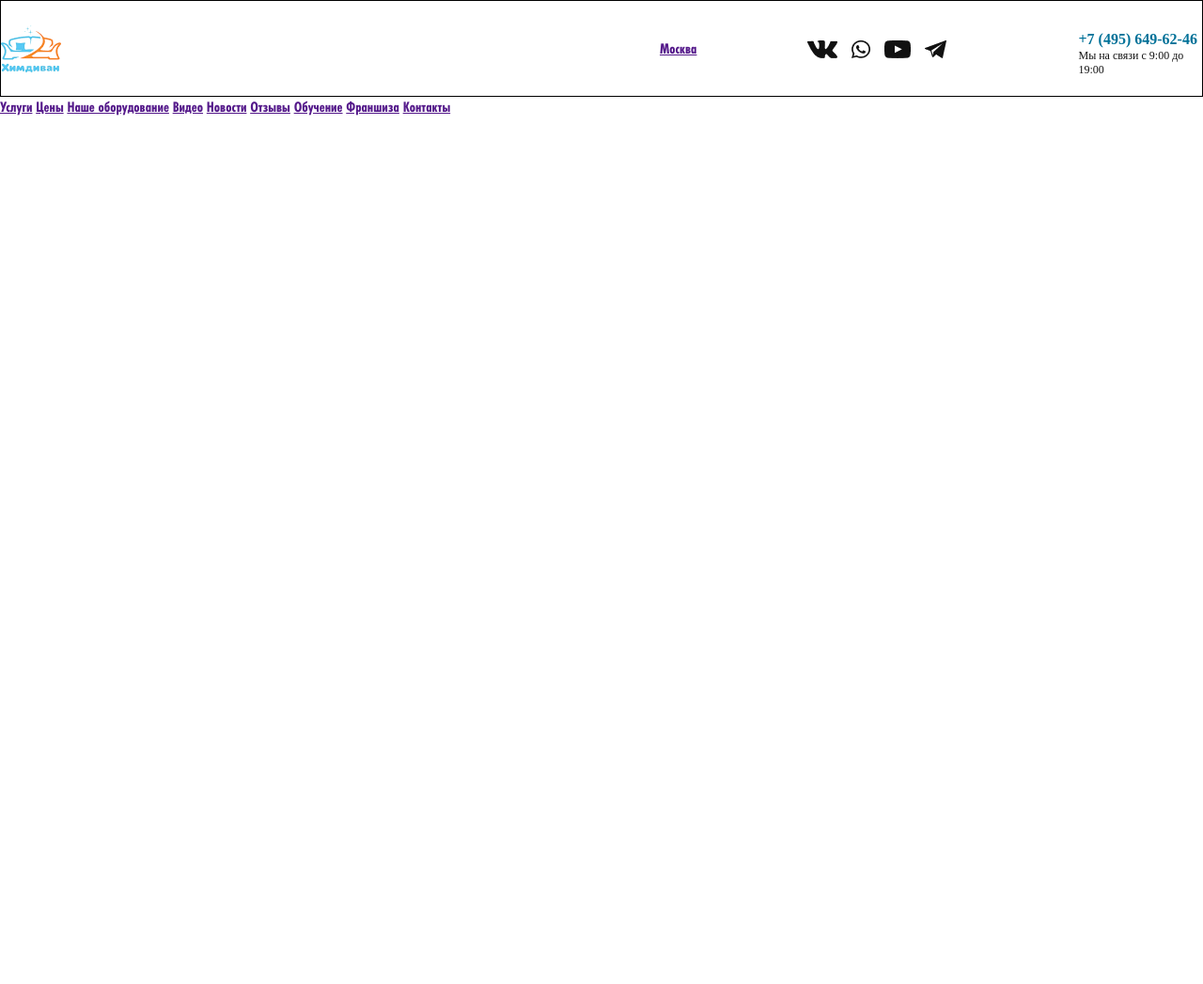
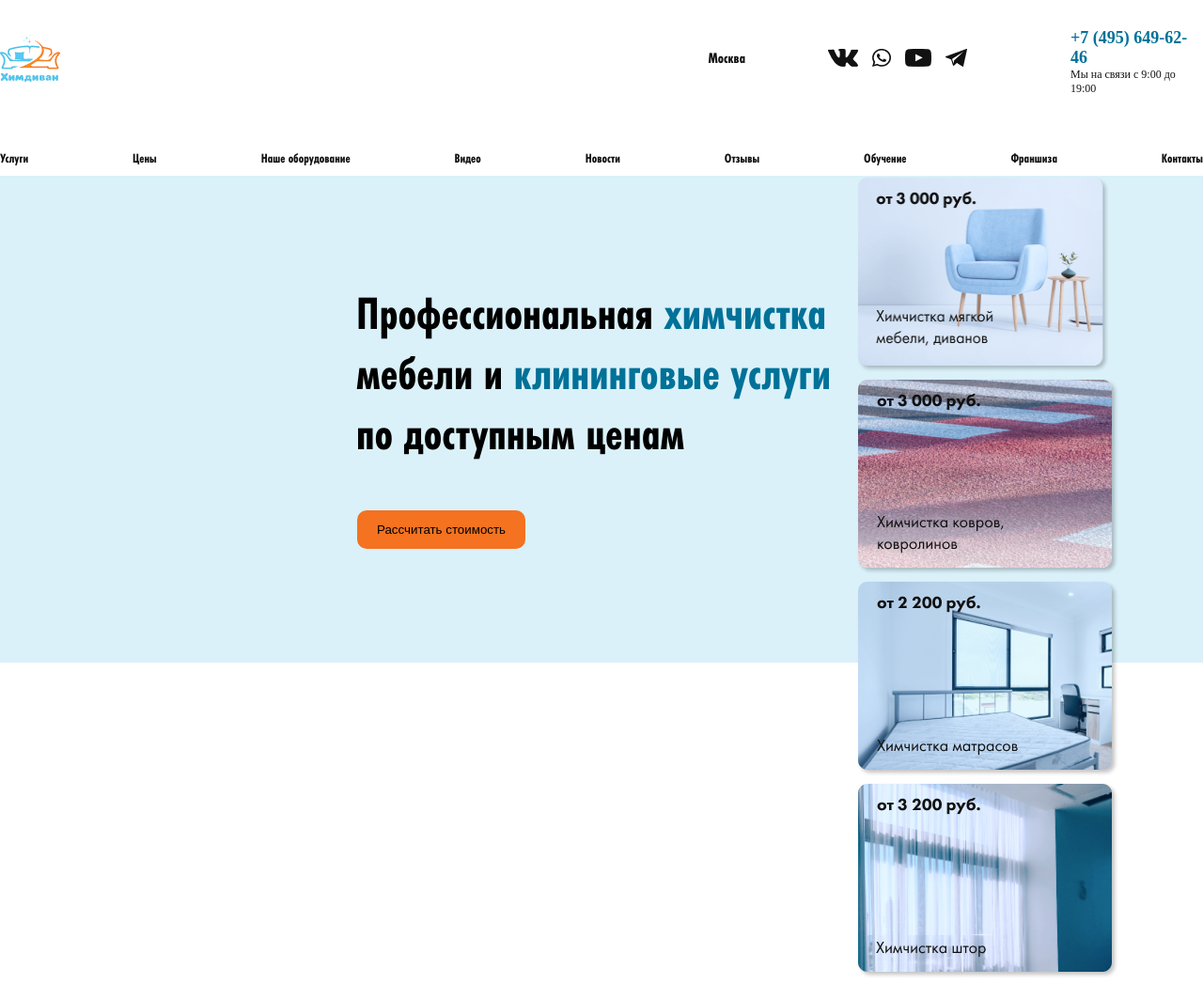
Before and after one commit to janat-sit-k/janat-exams, a plain HTML site: page index.html in a window 1280 px wide. Shown: the whole page at 94% size. Before the commit the page ends 800 px from the top, so only its background shows below. Drawn offline with Linux system fonts and the light colour scheme; files whose address does not match are found by name.

Commit message:
checkpoint

```diff
--- a/index.html
+++ b/index.html
@@ -8,11 +8,12 @@
     <title>Химдиван</title>
   </head>
   <body>
+    <!-- nav start -->
     <div class="container">
       <div class="link">
         <div class="logo">
           <img src="./img/logo-exams.png" alt="" />
-          <a href="">Москва</a>
+          <a class="msk" href="">Москва</a>
         </div>
 
         <div>
@@ -32,7 +33,7 @@
       <nav class="nav">
         <a href="" class="nav__link">Услуги</a>
         <a href="" class="nav__link">Цены</a>
-        <a href="" class="nav__link">Наше оборудование</a>
+        <a href="" class="nav__link"><b> Наше оборудование</b></a>
         <a href="" class="nav__link">Видео</a>
         <a href="" class="nav__link">Новости</a>
         <a href="" class="nav__link">Отзывы</a>
@@ -41,5 +42,35 @@
         <a href="" class="nav__link">Контакты</a>
       </nav>
     </div>
+
+    <!-- nav end -->
+
+    <div class="container-2">
+      <div class="card">
+        <div class="content">
+          <p class="text">
+            Профессиональная<span class="span"> химчистка</span> мебели и<span
+              class="span"
+            >
+              клининговые услуги</span
+            >
+            по доступным ценам
+          </p>
+          <button class="btn">Рассчитать стоимость</button>
+        </div>
+        <div class="content">
+          <div class="img-col">
+            <div class="card-1">
+              <img class="img-1" src="./img/card-1.png" alt="" />
+              <img class="img-2" src="./img/card-2.png" alt="" />
+            </div>
+            <div class="card-2">
+              <img class="img" src="./img/card-3.png" alt="" />
+              <img class="img" src="./img/card-4.png" alt="" />
+            </div>
+          </div>
+        </div>
+      </div>
+    </div>
   </body>
 </html>
--- a/scss/_base.scss
+++ b/scss/_base.scss
@@ -11,8 +11,8 @@
 body{
     margin: 0;
     padding: 0;
-    font-family: 'Futura PT Cond Bold';
-
+    font-family: 'Futura PT Cond Bold',sans-serif;
+    text-decoration: none;
 }
 
 .container{
@@ -21,15 +21,18 @@ body{
 }
 .link{
     display: flex;
-    gap: 40px;
+    gap: 10px;
     align-items: center;
-    border: 1px solid black;
 }
 .logo{
     width: 800px;
     display: flex;
     justify-content: space-between;
     align-items: center;
+}
+.msk{
+    text-decoration: none;
+    color: #111111;
 }
 .img-icon{
     display: flex;
@@ -47,6 +50,7 @@ body{
     font-family: 'Futura PT';
     font-style: normal;
     font-weight: 600;
+    font-size: 18px;
 
     text-decoration: none;
 
@@ -61,3 +65,61 @@ font-weight: 400;
 font-size: 12px;
 line-height: 15px;
 }
+
+
+
+.nav{
+    display: flex;
+    justify-content: space-between;
+    margin-top: 37px;
+
+}
+.nav__link{
+    text-decoration: none;
+   color:#111111 ;
+   font-weight: 400;
+font-size: 14px;
+line-height: 18px;
+}
+// nav end
+
+.container-2{
+    height: 518px;
+    background: #48B8DF33;
+    margin-top: 10px;
+}
+.text{
+    padding-top: 64px;
+    padding-left: 379px;
+    font-weight: 600;
+    font-size: 50px;
+    line-height: 64px;
+    width: 532px;
+}
+
+.btn{
+    padding: 13px 21px;
+    background: #F47220;
+    border: #F47220;
+    border-radius: 10px;
+    margin-left: 380px;
+}
+.span{
+    color: #007198;
+}
+.card{
+    display: grid;
+    grid-template-columns: repeat(2, 1fr);
+}
+.img-1{
+    width: 270px;
+    height: 210px
+    // padding-top: -30px;
+}
+
+.img-col{
+    display: grid;
+}
+.card-1{
+    margin-top: 0;
+}
```
Also changed, not shown: css/style.css, img/card-1.png (added), img/card-2.png (added), img/card-3.png (added), img/card-4.png (added), 1 other file.
